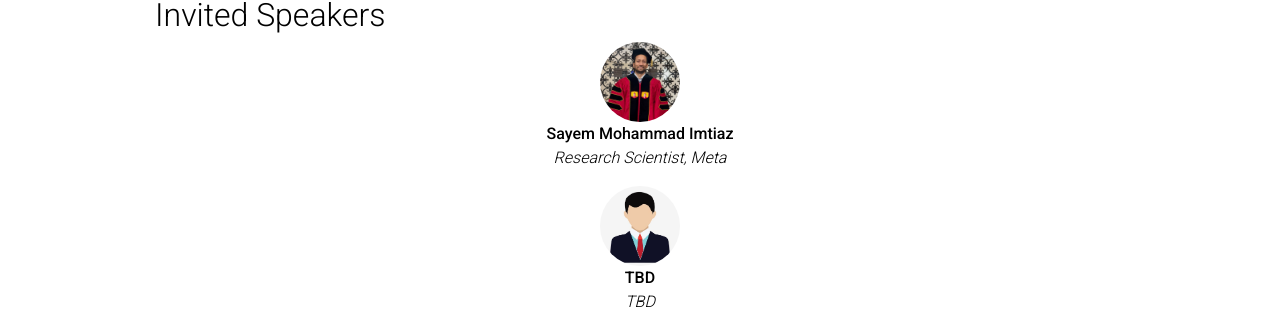
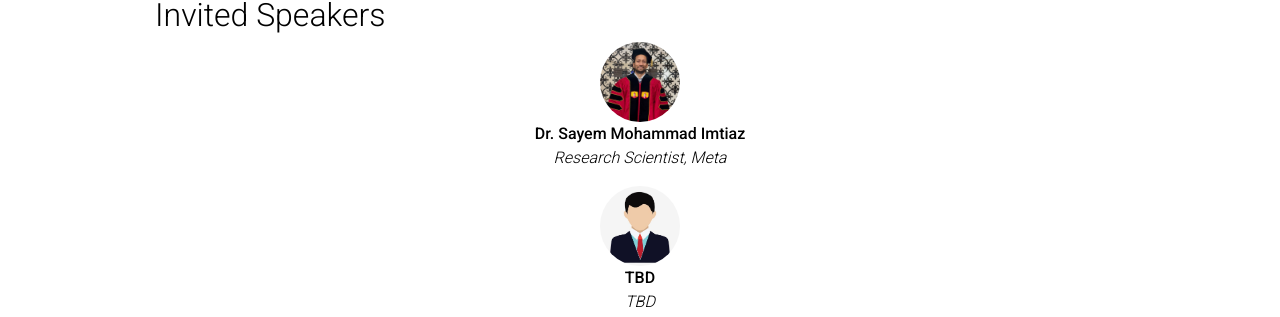
Before and after one commit to ieeedistill/ieeedistill.github.io, a Jekyll site: the page built from _pages/speakers.md, in a window 1280 px wide. Shown: the part 108-425 px from the top of the page. Built offline with Jekyll 4.4.1, drawn with Linux system fonts in a browser that asks for light colours; comment, search, counter and statistics services are not loaded; a style sheet for code colours, icons or effects is not loaded; part of the change alters nothing that is shown.

```diff
--- a/_pages/speakers.md
+++ b/_pages/speakers.md
@@ -14,11 +14,11 @@ nav_order: 2
   <div class="team-member" style="text-align:center;">
     <img
       src="{{ '/assets/img/speakers/sayem.jpg' | relative_url }}"
-      alt="TBD"
+      alt="Dr. Sayem Mohammad Imtiaz"
       style="width:80px; height:80px; object-fit:cover; border-radius:50%;"
     />
     <p>
-      <strong>Sayem Mohammad Imtiaz</strong><br>
+      <strong>Dr. Sayem Mohammad Imtiaz</strong><br>
       <em>Research Scientist, Meta</em>
     </p>
   </div>
```
